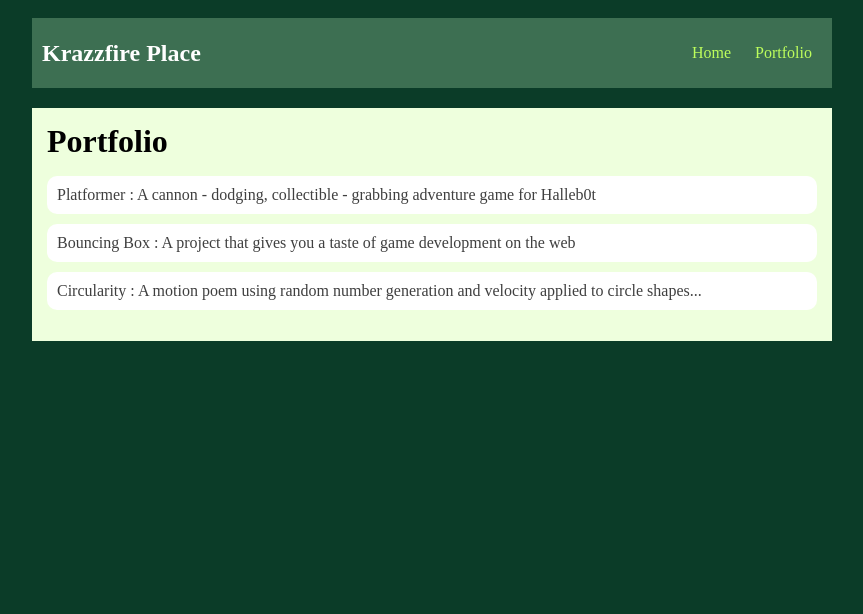
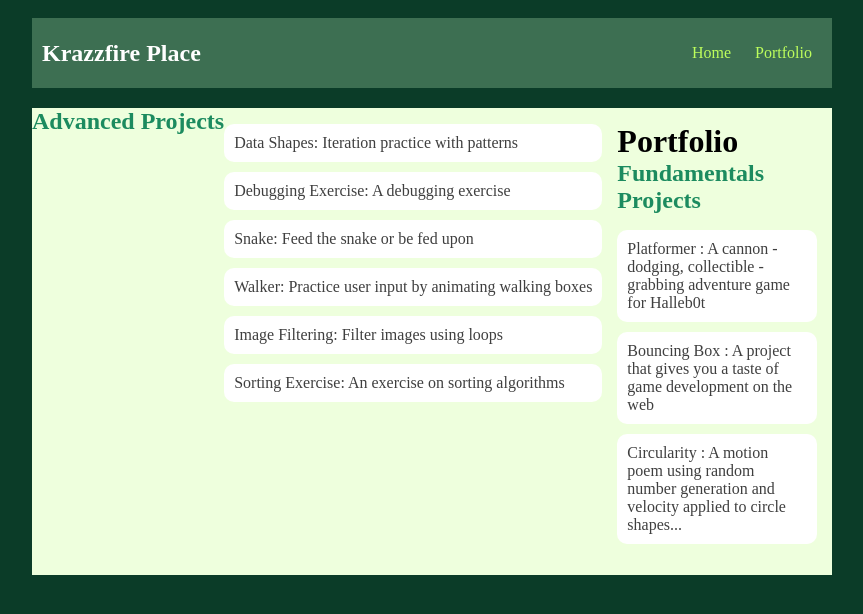
Before and after one commit to KadePixel/kadePixel.github.io, a plain HTML site: page portfolio.html in a window 1280 px wide. Shown: the whole page, without its empty margins (208-1071 px from the left). Drawn offline with Linux system fonts and the light colour scheme.

Commit message:
added code

```diff
--- a/portfolio.html
+++ b/portfolio.html
@@ -20,8 +20,18 @@
       </ul>
     </nav>
     <main>
+      <h2>Advanced Projects</h2>
+<ul id ="portfolio">
+    <li><a href="asd-projects/data-shapes"> Data Shapes: Iteration practice with patterns</a></li>
+    <li><a href="asd-projects/debugging-exercise"> Debugging Exercise: A debugging exercise</a></li>
+    <li><a href="asd-projects/snake">Snake: Feed the snake or be fed upon</a></li>
+    <li><a href="asd-projects/walker">Walker: Practice user input by animating walking boxes</a></li>
+    <li><a href="asd-projects/image-filtering">Image Filtering: Filter images using loops</a></li>
+    <li><a href="asd-projects/sorting-exercise">Sorting Exercise: An exercise on sorting algorithms</a></li>
+</ul>
       <div class="content">
         <h1>Portfolio</h1>
+        <h2>Fundamentals Projects</h2>
         <ul id="portfolio">
           <li><a href="projects/platformer/">Platformer : A cannon - dodging, collectible - grabbing adventure game for
             Halleb0t</a></li>
```
Also changed, not shown: asd-projects/data-shapes/index.js (+19 -6 lines).
